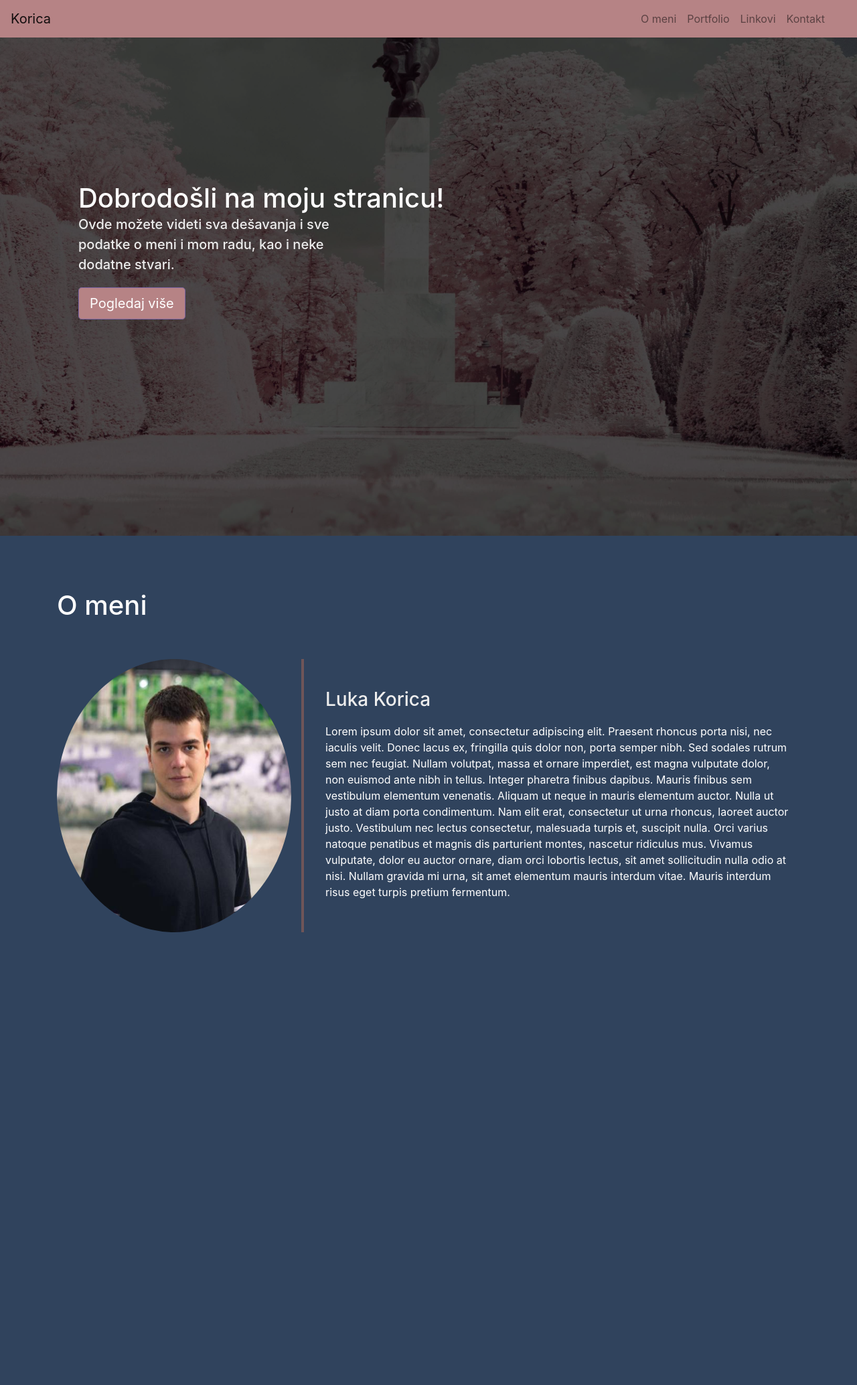
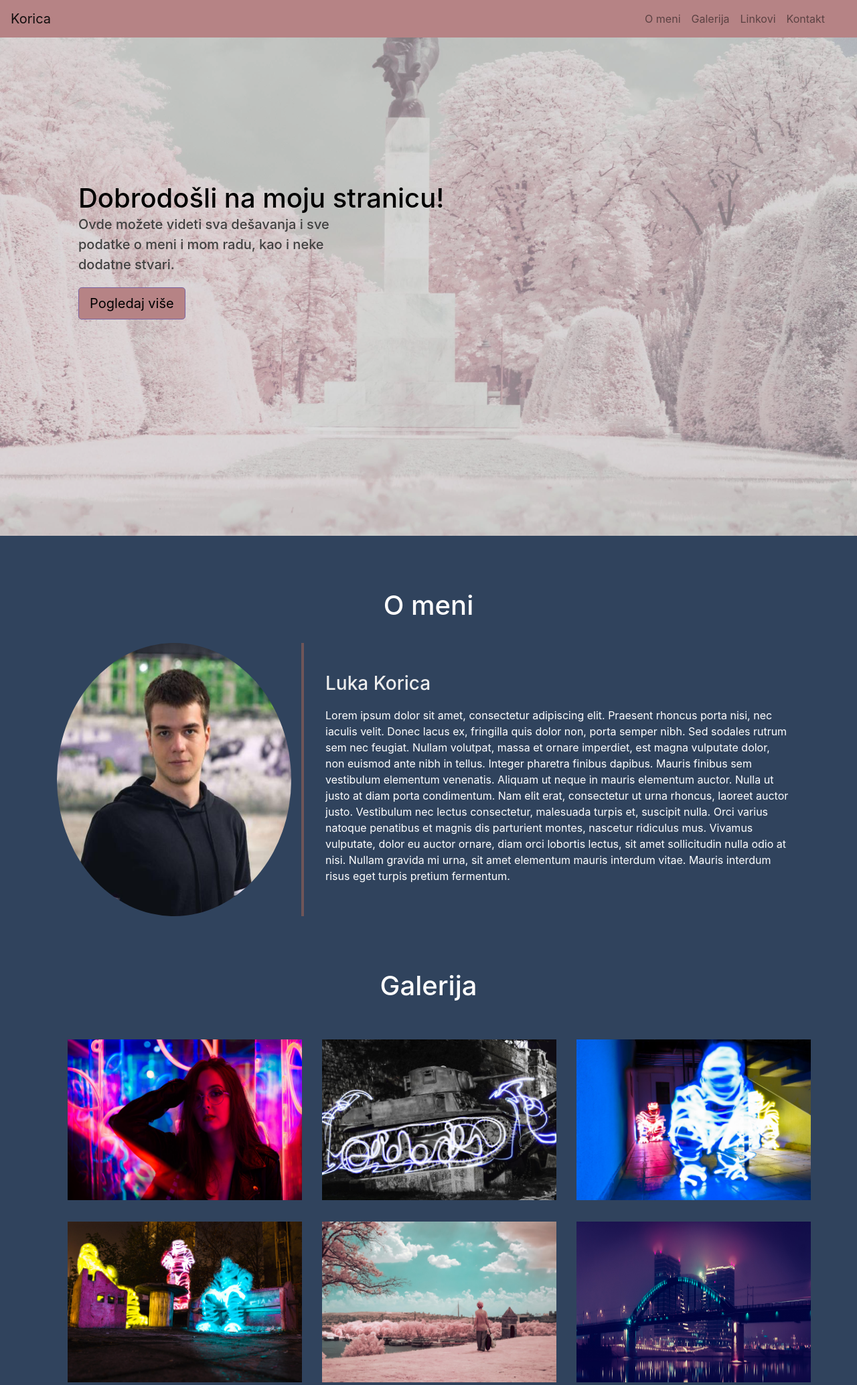
Before and after one commit to KoraSystemPro/grupa-18-30, a PHP site: page / in a window 1280 px wide. Shown: the top 2068 px of the page at 67% size. Before the commit the page ends 1392 px from the top, so only its background shows below. Run offline with PHP 8.4, Linux system fonts and the light colour scheme.

Commit message:
Dodat rad od subote 25.10

```diff
--- a/3. godina/03. Bootstrap/stranica/boje.txt
+++ b/3. godina/03. Bootstrap/stranica/boje.txt
@@ -2,4 +2,4 @@
 30435D
 604E86
 7A63A1
-B68385
+7:53 PM 10/24/2020
--- a/3. godina/03. Bootstrap/stranica/css/main.css
+++ b/3. godina/03. Bootstrap/stranica/css/main.css
@@ -27,7 +27,7 @@ body{
 
 
 /* Header/Zaglavlje */
-.header{
+.page-header{
     height: 100vh;
     position: relative;
     background-image: url("../img/background/slika10.jpg");
@@ -43,10 +43,12 @@ body{
     min-height: 100%;
     min-width: 100%;
 
+
     left: 0px;
     top: 0px;
 
-    background-color: rgba(0, 0, 0, 0.7)
+    background-color: rgba(200, 200, 200, 0.6)
+
 }
 
 .description{
@@ -57,11 +59,11 @@ body{
 }
 
 .description h1{
-    color: white;
+    color: black;
 }
 
 .description p{
-    color: #ededed;
+    color: #404040;
     font-size: 20px;
     width: 50%;
     line-height: 1.5;
@@ -70,7 +72,7 @@ body{
 .description button{
     border: 1px solid #7A63A1;
     background: #B68385;
-    color: white;
+    color: black;
 }
 
 .description button:hover{
@@ -85,19 +87,10 @@ body{
     padding: 1em;
 }
 
-.about-row{
-    margin-top: 5%;
-}
-
-.about h1{
-    color: white;
-}
-
 .about img{
     height: 100%;
     width: 100%;
     border-radius: 50%;
-    max-width: 100%;
 }
 
 .about .opis{
@@ -110,3 +103,65 @@ body{
     line-height: 2;
     color: #ededed;
 }
+
+.about h1{
+    color: white;
+}
+
+.about-row{
+    margin-top: 2em;
+}
+
+/* Galerija */
+.gallery{
+    position: relative;
+    margin: 4em 0;
+}
+
+.gallery img{
+    height: 15em;
+    width: 100%;
+    margin: 1em;
+}
+
+.gallery h1{
+    color: white;
+    margin: 1em;
+}
+
+
+/* Linkovi */
+.links{
+    position: relative;
+}
+
+.links h1{
+    color: white;
+    margin: 1em;
+}
+
+.links .card{
+    box-shadow: 0 0 20px black;
+}
+
+.links .card img{
+    margin: auto;
+    height: 12em;
+}
+
+.links .card{
+    padding: 2em;
+    background: #30435D;
+    color: white;
+
+}
+
+
+.link .card-body{
+    padding: 2em;
+}
+
+.links .card-body a{
+    background: #B68385;
+    color: black;
+}
--- a/3. godina/03. Bootstrap/stranica/index.html
+++ b/3. godina/03. Bootstrap/stranica/index.html
@@ -21,10 +21,10 @@
                         <a class="nav-link" data-value="oMeni" href="#about">O meni</a>
                     </li>
                     <li class="nav-item">
-                        <a class="nav-link" data-value="portfolio" href="#">Portfolio</a>
+                        <a class="nav-link" data-value="gallery" href="#gallery">Galerija</a>
                     </li>
                     <li class="nav-item">
-                        <a class="nav-link" data-value="blog" href="#">Linkovi</a>
+                        <a class="nav-link" data-value="links" href="#links">Linkovi</a>
                     </li>
                     <li class="nav-item">
                         <a class="nav-link" data-value="kontakt" href="#">Kontakt</a>
@@ -34,7 +34,7 @@
             </div>
         </nav>
         <!-- Zaglavlje -->
-        <header class="page-header header container-fluid">
+        <header class="page-header">
             <div class="overlay"></div>
             <div class="container">
                 <div class="description">
@@ -52,10 +52,10 @@
         <!-- About seckcija / O meni -->
         <div class="about" id="about">
             <div class="container">
-                <h1>O meni</h1>
+                <h1 class="text-center">O meni</h1>
                 <div class="row about-row">
                     <div class="col-lg-4">
-                        <img id="portret" src="img/portret.jpeg">
+                        <img src="img/portret.jpeg">
                     </div>
                     <div class="col-lg-8 opis">
                         <h3>Luka Korica</h3>
@@ -67,6 +67,84 @@
             </div>
         </div>
 
+        <div class="gallery" id="gallery">
+            <h1 class="text-center">Galerija</h1>
+            <div class="container">
+                <div class="row">
+                    <div class="col-lg-4">
+                        <img src="img/background/slika1.jpg" class="img-fluid">
+                    </div>
+                    <div class="col-lg-4">
+                        <img src="img/background/slika2.jpg" class="img-fluid">
+                    </div>
+                    <div class="col-lg-4">
+                        <img src="img/background/slika3.jpg" class="img-fluid">
+                    </div>
+                    <div class="col-lg-4">
+                        <img src="img/background/slika4.jpg" class="img-fluid">
+                    </div>
+                    <div class="col-lg-4">
+                        <img src="img/background/slika5.jpg" class="img-fluid">
+                    </div>
+                    <div class="col-lg-4">
+                        <img src="img/background/slika13.jpg" class="img-fluid">
+                    </div>
+                    <div class="col-lg-4">
+                        <img src="img/background/slika7.jpg" class="img-fluid">
+                    </div>
+                    <div class="col-lg-4">
+                        <img src="img/background/slika10.jpg" class="img-fluid">
+                    </div>
+                    <div class="col-lg-4">
+                        <img src="img/background/slika8.jpg" class="img-fluid">
+                    </div>
+                    <div class="col-lg-4">
+                        <img src="img/background/slika9.jpg" class="img-fluid">
+                    </div>
+
+                    <div class="col-lg-4">
+                        <img src="img/background/slika11.jpg" class="img-fluid">
+                    </div>
+                    <div class="col-lg-4">
+                        <img src="img/background/slika12.jpg" class="img-fluid">
+                    </div>
+                </div>
+
+            </div>
+
+        </div>
+
+        <!-- Linkovi -->
+        <div class="links" id="links">
+            <div class="container">
+                <h1 class="text-center">Linkovi</h1>
+                <div class="row">
+                    <div class="col-lg-6">
+                        <div class="card">
+                            <img class="car-img-top" src="img/icons/syspro.png" alt="SystemPro">
+                            <div class="card-body">
+                                <h5 class="card-title">System Pro</h5>
+                                <p class="card-text">Link ka skoli programiranja SystemPro u Beogradu.</p>
+                                <a href="https://www.systempro.rs" class="btn btn-primary">Procitaj više</a>
+                            </div>
+                        </div>
+                    </div>
+
+                    <div class="col-lg-6">
+                        <div class="card">
+                            <img class="car-img-top" src="img/icons/github.svg" alt="SystemPro">
+                            <div class="card-body">
+                                <h5 class="card-title">GitHub</h5>
+                                <p class="card-text">Link ka GitHub-u gde se nalaze sve stvari rađene na časovima.</p>
+                                <a href="https://www.github.com/lkora" class="btn btn-primary">Procitaj više</a>
+                            </div>
+                        </div>
+                    </div>
+
+
+                </div>
+            </div>
+        </div>
 
         <script src="https://code.jquery.com/jquery-3.5.1.slim.min.js" integrity="sha384-DfXdz2htPH0lsSSs5nCTpuj/zy4C+OGpamoFVy38MVBnE+IbbVYUew+OrCXaRkfj" crossorigin="anonymous"></script>
         <script src="https://cdn.jsdelivr.net/npm/popper.js@1.16.1/dist/umd/popper.min.js" integrity="sha384-9/reFTGAW83EW2RDu2S0VKaIzap3H66lZH81PoYlFhbGU+6BZp6G7niu735Sk7lN" crossorigin="anonymous"></script>
--- a/3. godina/03. Bootstrap/stranica/js/main.js
+++ /dev/null
@@ -1,3 +0,0 @@
-// $(document).ready(function(){
-//     $('.header').height($(window).height());
-// })
```
Also changed, not shown: 3. godina/03. Bootstrap/stranica/img/icons/github.svg (added), 3. godina/03. Bootstrap/stranica/img/icons/syspro.png (added).
